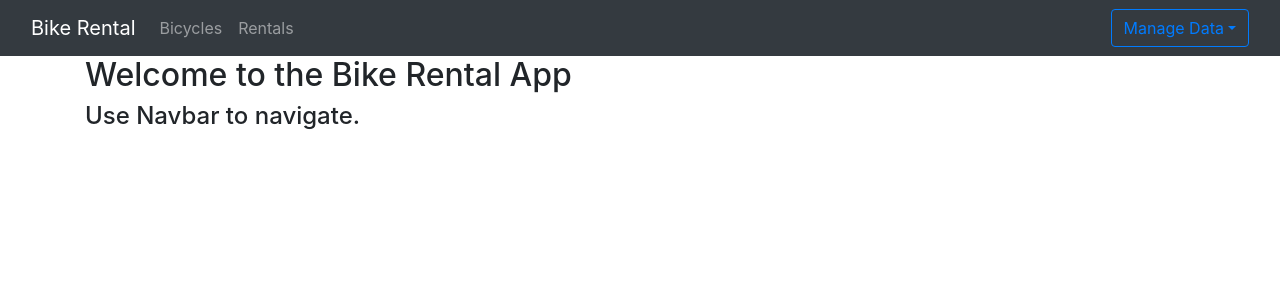
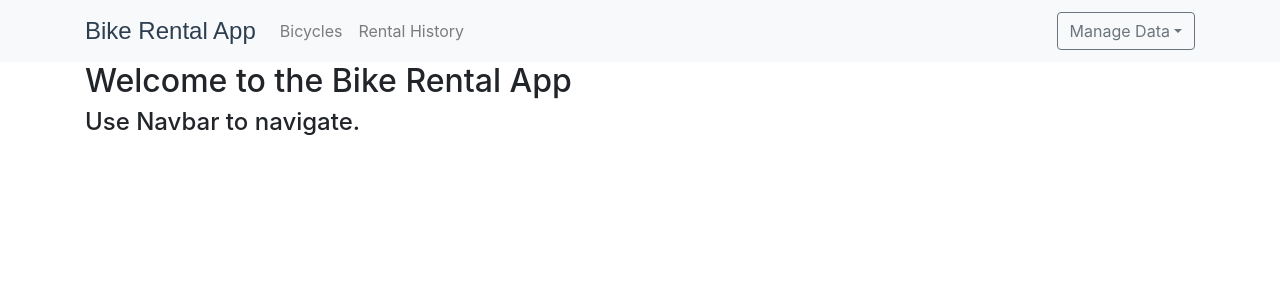
Before and after one commit to RAMurray/BikeRental-App, an Angular app: page / in a window 1280 px wide. Shown: the top 300 px of the page. Built offline with nearby package versions, Linux system fonts and the light colour scheme.

Commit message:
4th check in
Stye changes, included fonts.

```diff
--- a/src/app/core/header/header.component.css
+++ b/src/app/core/header/header.component.css
@@ -0,0 +1,10 @@
+h1.appTitle {
+    font-family: 'Chunkfive', 'arial', sans-serif;
+    color: #EFC94C;
+}
+
+a.appTitle {
+    font-family: 'Montserrat', sans-serif;
+    color: #2C3E50;
+    font-size: 1.5rem;
+}
--- a/src/app/core/header/header.component.html
+++ b/src/app/core/header/header.component.html
@@ -1,43 +1,24 @@
-<nav class="navbar navbar-expand-lg navbar-dark bg-dark">
-  <div class="container-fluid">
+<!-- <header>
+  <h1 class="text-center appTitle">Bike Rental App</h1>
+</header> -->
+<!-- <nav class="navbar navbar-expand-lg navbar-dark" style="background-color: #2C3E50;"> -->
+<nav class="navbar navbar-expand-lg navbar-light bg-light">
+  <div class="container">
       <div class="navbar-header">
-          <a routerLink="/" class="navbar-brand">Bike Rental</a>
+          <a routerLink="/" class="navbar-brand appTitle">Bike Rental App</a>
       </div>
-      <div class="collapse navbar-collapse">
+      <div class="justify-content-center navbar-collapse">
         <ul class="navbar-nav mr-auto">
             <li class="nav-item" routerLinkActive="active"><a class="nav-link" routerLink="/bikes">Bicycles</a></li>
-            <li class="nav-item" routerLinkActive="active"><a class="nav-link" routerLink="/rentals">Rentals</a></li>
+            <li class="nav-item" routerLinkActive="active"><a class="nav-link" routerLink="/rentals">Rental History</a></li>
         </ul>
         <div ngbDropdown class="d-inline-block">
-            <button class="btn btn-outline-primary" id="dropdownBasic1" ngbDropdownToggle>Manage Data</button>
+            <button class="btn btn-outline-secondary" id="dropdownBasic1" ngbDropdownToggle>Manage Data</button>
             <div ngbDropdownMenu aria-labelledby="dropdownBasic1">
                 <button ngbDropdownItem (click)="onSaveData()">Save Data</button>
                 <button ngbDropdownItem (click)="onFetchData()">Fetch Data</button>
             </div>
         </div>
-        <!-- <ul class="nav navbar-nav navbar-right">
-          <li class="nav-item dropdown">
-            <a class="nav-link dropdown-toggle" data-toggle="dropdown" href="#" role="button" aria-haspopup="true" aria-expanded="false">Dropdown</a>
-            <div class="dropdown-menu">
-              <a class="dropdown-item" (click)="onSaveData()">Save Date</a>
-              <a class="dropdown-item" (click)="onFetchData()">Fetch Data</a>
-            </div>
-          </li>
-        </ul> -->
-          <!-- <ul class="nav navbar-nav navbar-right">
-              <ng-template [ngIf]="!oAuthService.isAuthenticated()">
-                  <li><a routerLink="/signup">Register</a></li>
-                  <li><a routerLink="/signin">Log in</a></li>
-              </ng-template>
-              <li><a style="cursor: pointer" (click)="onLogout()" *ngIf="oAuthService.isAuthenticated()">Logout</a></li>
-              <li class="dropdown" appDropdown *ngIf="oAuthService.isAuthenticated()">
-                  <a style="cursor: pointer;" class="dropdown-toggle" role="button">Manage<span class="caret"></span></a>
-                  <ul class="dropdown-menu">
-                      <li><a style="cursor: pointer;" (click)="onSaveData()">Save Data</a></li>
-                      <li><a style="cursor: pointer;" (click)="onFetchData()">Fetch Data</a></li>
-                  </ul>
-              </li>
-          </ul> -->
       </div>
   </div>
 </nav>
--- a/src/styles.css
+++ b/src/styles.css
@@ -1 +1,6 @@
 /* You can add global styles to this file, and also import other style files */
+@font-face {
+    font-family: Chunkfive;
+    src: url(assets/fonts/Chunkfive.otf) format("opentype");
+  }
+  @import url('https://fonts.googleapis.com/css?family=Montserrat');
```
Also changed, not shown: src/assets/fonts/Chunkfive.otf (added).
